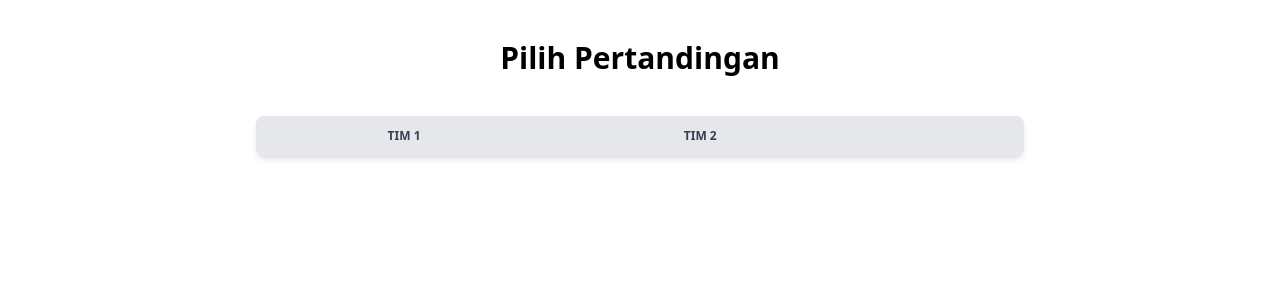
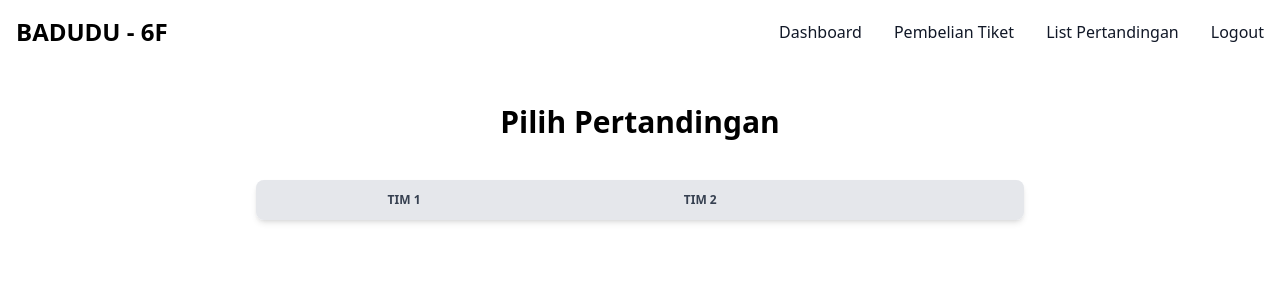
Before and after one commit to yancheesetofer/basdat, a Django app: page /penonton/cr_pembelian_tiket/pilih_pertandingan/ in a window 1280 px wide. Shown: the top 300 px of the page. Run offline with Django 4.2, Linux system fonts and the light colour scheme; data that the repository does not hold is empty; some libraries are stand-ins or nearby versions.

Commit message:
Finsih fixing beli Tiket

```diff
--- a/penonton/templates/list_waktu_stadium.html
+++ b/penonton/templates/list_waktu_stadium.html
@@ -21,12 +21,12 @@
                     <tbody>
                     <tr class="bg-white border-b dark:bg-gray-900 dark:border-gray-700">
                         <th scope="row" class="px-6 py-4 font-medium text-gray-900 whitespace-nowrap dark:text-white">
-                            {{ waktu }}
+                            {{ waktu.0 }} to {{ waktu.1 }}
                         </th>
                         <td class="px-6 py-4 flex justify-center">
                             <form method="post">
                                 {% csrf_token %}
-                                <input type="hidden" name="waktu" value="{{ waktu }}">
+                                <input type="hidden" name="waktu" value="{{ waktu.0 }}">
                                 <button type="submit" class="bg-blue-500 rounded-md py-1 px-2 text-white font-bold">
                                     Next
                                 </button>
--- a/penonton/templates/pilih_pertandingan.html
+++ b/penonton/templates/pilih_pertandingan.html
@@ -3,6 +3,8 @@
     <head>
         <title>Pilih Pertandingan</title>
     </head>
+    {% include 'navbar_penonton.html' %}
+
     <body>
     <h1 class="text-3xl font-bold flex justify-center mt-10">
         Pilih Pertandingan
--- a/penonton/urls.py
+++ b/penonton/urls.py
@@ -4,6 +4,7 @@ from django.urls import path
 app_name = "penonton"
 
 urlpatterns = [
+    path('dashboard/', show_profile, name='dashboard'),
     path('profile/', show_profile, name='profile'),
     path('cr_pembelian_tiket/pilih_stadium/', pilih_stadium, name='pilih_stadium'),
     path('cr_pembelian_tiket/list_waktu_stadium/', list_waktu_stadium, name='list_waktu_stadium'),
--- a/penonton/views.py
+++ b/penonton/views.py
@@ -37,9 +37,8 @@ def pilih_stadium(request):
         form = StadiumForm(request.POST)
         if form.is_valid():
             request.session['stadium'] = form.cleaned_data['stadium']
-            request.session['tanggal'] = form.cleaned_data['tanggal']
-            request.session.modified = True
-            return redirect(request, 'list_waktu_stadium')  # redirect to next page
+            request.session['tanggal'] = form.cleaned_data['tanggal'].strftime('%Y-%m-%d')
+            return redirect('/penonton/cr_pembelian_tiket/list_waktu_stadium')  # redirect to next page
     else:
         form = StadiumForm()
     return render(request, 'pilih_stadium.html', {'form': form})
@@ -56,11 +55,13 @@ def list_waktu_stadium(request):
     else:
         with get_database().cursor() as cursor:
             cursor.execute("""
-                SELECT start_datetime ||' to ' || end_datetime
+                SELECT start_datetime, end_datetime
                 FROM Pertandingan
-            """)
-            # WHERE Stadium = %s AND DATE(start_datetime) = %s , [stadium, tanggal]
+                WHERE Stadium = %s AND DATE(start_datetime) = %s;
+            """, [stadium, tanggal])
             waktu_list = cursor.fetchall()
+    if not waktu_list:
+        waktu_list = [(" ", " ")]
     print(f"WAKTU LIST{waktu_list} ")
     return render(request, 'list_waktu_stadium.html', {'waktu_list': waktu_list})
 
@@ -68,12 +69,11 @@ def list_waktu_stadium(request):
 def pilih_pertandingan(request):
     stadium = request.session.get('stadium')
     tanggal = request.session.get('tanggal')
-    waktu = request.session.get('waktu')
     if request.method == 'POST':
         pertandingan = request.POST['pertandingan']
         request.session['pertandingan'] = pertandingan
         request.session.modified = True
-        return redirect('beli_tiket')  # redirect to next page
+        return redirect('/penonton/cr_pembelian_tiket/beli_tiket')  # redirect to next page
     else:
         print("STADIUM TANGGAL", stadium if stadium else "kosong", tanggal if tanggal else "kosong")
         with get_database().cursor() as cursor:
@@ -86,7 +86,7 @@ def pilih_pertandingan(request):
                 WHERE tp1.Nama_Tim <> tp2.Nama_Tim AND tp1.ID_Pertandingan IN (
                     SELECT ID_Pertandingan
                     FROM Pertandingan p
-                    WHERE p.Stadium = %s AND DATE(p.start_datetime) = %s
+                    WHERE p.Stadium = %s AND DATE(p.start_datetime) = DATE(%s)
                 )
             """, [stadium, tanggal])
             pertandingan_list = cursor.fetchall()
@@ -105,10 +105,13 @@ def beli_tiket(request):
                 cursor.execute("""
                     INSERT INTO Pembelian_Tiket(Nomor_Receipt, ID_Penonton, Jenis_Tiket, Jenis_Pembayaran, ID_Pertandingan)
                     VALUES (%s, (SELECT ID_Penonton FROM Penonton WHERE Username = %s), %s, %s,
-                    (SELECT ID_Pertandingan FROM Pertandingan WHERE Stadium = (SELECT ID_Stadium FROM Stadium WHERE Nama = %s) AND DATE(Start_Datetime) = %s AND TIME(Start_Datetime) = %s))
+                    (SELECT ID_Pertandingan
+                        FROM Pertandingan
+                        WHERE Stadium = (SELECT ID_Stadium FROM Stadium WHERE Nama = %s)
+                        AND DATE(Start_Datetime) = DATE(%s)))
                 """, [nomor_receipt, request.user.username, jenis_tiket, pembayaran, request.session['stadium'],
-                      request.session['tanggal'], request.session['waktu']])
-            return redirect('dashboard')  # redirect to dashboard page
+                      request.session['tanggal']])
+            return redirect('/penonton/profile')  # redirect to dashboard page
     else:
         form = PembayaranForm()
     return render(request, 'beli_tiket.html', {'form': form})
--- a/templates/navbar_penonton.html
+++ b/templates/navbar_penonton.html
@@ -16,7 +16,7 @@
             <a href="/penonton/cr_pembelian_tiket/pilih_stadium" class="block py-2 pl-3 pr-4 text-gray-900 rounded hover:bg-gray-100 md:hover:bg-transparent md:border-0 md:hover:text-blue-700 md:p-0 dark:text-white md:dark:hover:text-blue-500 dark:hover:bg-gray-700 dark:hover:text-white md:dark:hover:bg-transparent">Pembelian Tiket</a>
           </li>
           <li>
-            <a href="/penonton/r_list_pertandingan/" class="block py-2 pl-3 pr-4 text-gray-900 rounded hover:bg-gray-100 md:hover:bg-transparent md:border-0 md:hover:text-blue-700 md:p-0 dark:text-white md:dark:hover:text-blue-500 dark:hover:bg-gray-700 dark:hover:text-white md:dark:hover:bg-transparent">List Pertandingan</a>
+            <a href="/penonton/r_list_pertandingan_penonton/" class="block py-2 pl-3 pr-4 text-gray-900 rounded hover:bg-gray-100 md:hover:bg-transparent md:border-0 md:hover:text-blue-700 md:p-0 dark:text-white md:dark:hover:text-blue-500 dark:hover:bg-gray-700 dark:hover:text-white md:dark:hover:bg-transparent">List Pertandingan</a>
           </li>
           <li>
             <a href="#" class="block py-2 pl-3 pr-4 text-gray-900 rounded hover:bg-gray-100 md:hover:bg-transparent md:border-0 md:hover:text-blue-700 md:p-0 dark:text-white md:dark:hover:text-blue-500 dark:hover:bg-gray-700 dark:hover:text-white md:dark:hover:bg-transparent">Logout</a>
```
